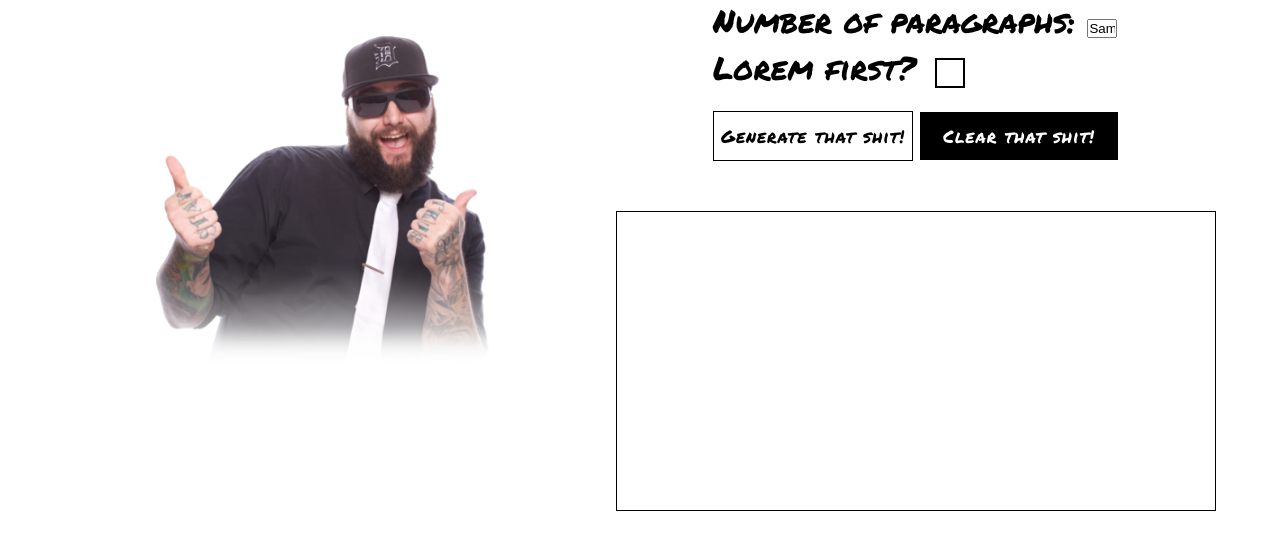
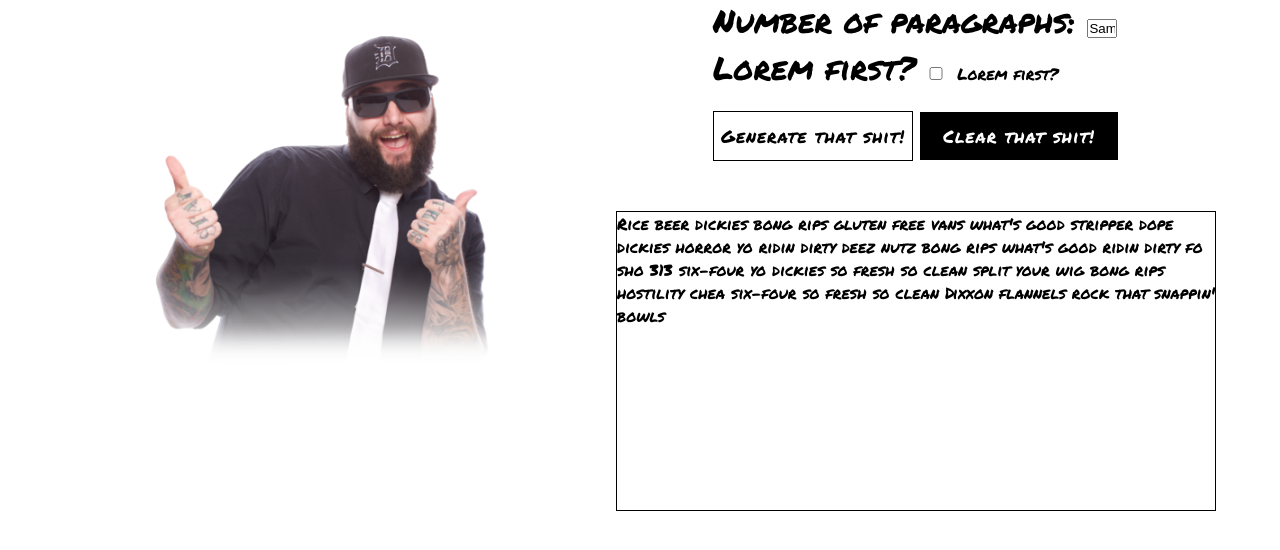
Before and after one commit to chrisdemars/demars-ipsum, a website: page index.html in a window 1280 px wide. Both pictures are taken after typing "Sample" into the empty fields and a click on the button "Generate that shit!". Shown: the part 204-754 px from the top of the page. Drawn offline with Linux system fonts and the light colour scheme.

Commit message:
more things

```diff
--- a/css/styles.css
+++ b/css/styles.css
@@ -67,63 +67,7 @@ img {
   width: 30px;
 }
 
-.lorem-checkbox-label {
-  position: relative;
-  cursor: pointer;
-}
 
-.lorem-checkbox-label input {
-  position: absolute;
-  opacity: 0;
-  cursor: pointer;
-}
-
-.custom-checkbox {
-  position: absolute;
-  top: 14px;
-  left: 222px;
-  height: 30px;
-  width: 30px;
-  background-color: white;
-  transition: all 0.3s ease-out;
-  border: 2px solid black;
-}
-
-input[type=checkbox]:checked ~ .custom-checkbox {
-  background-color:white;
-  border-radius: 5px;
-  transform: rotate(0deg) scale(1);
-  opacity: 1;
-  border: 2px solid black;
-}
-
-.custom-checkbox::after {
-  position: absolute;
-  content: "";
-  left: 12px;
-  top: 12px;
-  height: 0px;
-  width: 0px;
-  border-radius: 5px;
-  border: solid black;
-  border-width: 0 3px 3px 0;
-  transform: rotate(0deg) scale(0);
-  opacity: 1;
-  transition: all 0.3s ease-out;
-}
-
-input[type=checkbox]:checked ~ .custom-checkbox::after {
-  transform: rotate(45deg) scale(1);
-  opacity:1;
-  left: 8px;
-  top: 3px;
-  width: 6px;
-  height: 12px;
-  border: solid black;
-  border-width: 0 2px 2px 0;
-  background-color: white;
-  border-radius: 0;
-}
 
 .lorem-paragraphs {
   width: 600px;
--- a/index.html
+++ b/index.html
@@ -28,7 +28,7 @@
             <div class="lorem-checkbox-label">
               <label for="lorem">Lorem first?</label>
               <input type="checkbox" id="lorem" name="lorem" />
-              <span class="custom-checkbox"></span>
+              <span class="custom-checkbox">Lorem first?</span>
             </div>
           </div>
           <button class="generate-ipsum" id="generate">
--- a/js/app.js
+++ b/js/app.js
@@ -1,11 +1,9 @@
 const getParagraphs = () => {
-  // Grab input with number of paragraphs
   const paragraphs = document.getElementById('paragraphs').value;
   return paragraphs;
 };
 
 const useLorem = () => {
-  // Grab if you want to start with lorem
   const lorem = document.getElementById('lorem').checked;
   return lorem;
 };
@@ -17,23 +15,72 @@ button.addEventListener('click', (e) => {
   genThatShit();
 })
 
-const seed = "dolor sit amet, consectetur adipiscing elit. ";
 const boxOfIpsum = document.querySelector('#lorem-paragraphs');
+
+const testSentence = (array) => {
+  // test that the parameter  is definitely an array
+  const sentences = [];
+  for (i = 0; i < array.length; i++) {
+    let random = array[Math.floor(Math.random() * array.length)];
+    sentences.push(random);
+  };
+
+  const firstWord = sentences.shift();
+  const letterArray = firstWord.split('');
+  const firstLetter = letterArray.shift().toUpperCase()
+  const newLetterArray = [firstLetter, ...letterArray];
+  const newFirstWord = [newLetterArray.join("")];
+  const newSentences = [newFirstWord, ...sentences];
+  return newSentences.join(" ");
+
+}
 
 const genThatShit = () => {
   const numParagraphs = getParagraphs();
   const startLorem = useLorem();
-  let newString = seed.repeat(numParagraphs);
-  console.log(newString)
+  // let newString = seed.repeat(numParagraphs);
+
+
+  let words = [
+    'yo',
+    'what\'s good',
+    'holla',
+    'Detroit',
+    'Midwest the best',
+    '313',
+    'steezy',
+    'fo sho',
+    'dickies',
+    'vans',
+    'Dixxon flannels',
+    'pizza',
+    'rice beer',
+    'bud light',
+    'gluten free',
+    'smoke weed everyday',
+    'so fresh so clean',
+    'crib',
+    'banger',
+    'six-four',
+    'ridin dirty',
+    'hostility',
+    'stripper dope',
+    'chea',
+    'deez nutz',
+    'horror',
+    'rock that',
+    'split your wig',
+    'snappin\' bowls',
+    'bong rips'
+  ];
 
   if (startLorem) {
-    newString = "Lorem Ipsum " + newString;
+    boxOfIpsum.innerHTML = testSentence(["Lorem", ...words])
+  } else {
+    boxOfIpsum.innerHTML = testSentence(words);
   }
 
-  console.log(newString)
-  boxOfIpsum.innerHTML = newString;
 };
-
 
 const clearButton = document.querySelector('#clear');
 clearButton.addEventListener('click', (e) => {
@@ -46,3 +93,9 @@ const clearThatShit = () => {
   paragraphs.value = '';
   lorem.checked = false;
 }
+
+
+// Click button
+  // generate random sentence from words in array
+  // start first sentence with a capital letter
+  // end sentence with a period
```
Also changed, not shown: js/data.js (+20 -0 lines).
